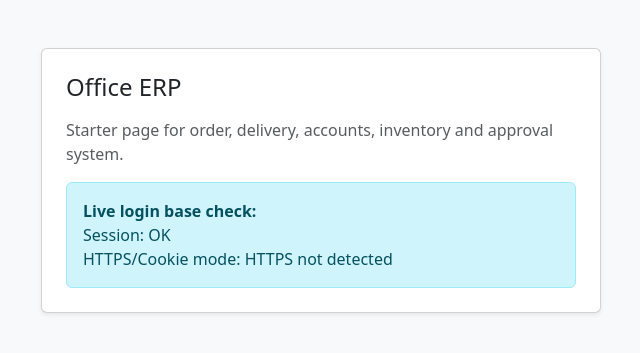
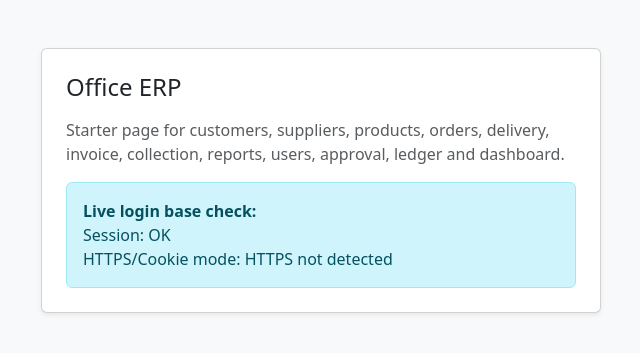
Before and after one commit to colorheaven/colorpolytech-live, a PHP site: page / in a window 1280 px wide. Shown: the top 353 px of the page, without its empty margins (319-959 px from the left). Run offline with PHP 8.4, Linux system fonts and the light colour scheme.

Commit message:
Keep office starter UI focused on active modules

```diff
--- a/office/index.php
+++ b/office/index.php
@@ -56,7 +56,7 @@ $httpsStatus = office_is_https() ? 'HTTPS detected' : 'HTTPS not detected';
         <div class="card shadow-sm mx-auto" style="max-width: 560px;">
             <div class="card-body p-4">
                 <h1 class="h4 mb-3">Office ERP</h1>
-                <p class="text-muted">Starter page for order, delivery, accounts, inventory and approval system.</p>
+                <p class="text-muted">Starter page for customers, suppliers, products, orders, delivery, invoice, collection, reports, users, approval, ledger and dashboard.</p>
                 <div class="alert alert-info mb-0">
                     <strong>Live login base check:</strong><br>
                     Session: <?= htmlspecialchars($sessionStatus, ENT_QUOTES, 'UTF-8') ?><br>
```
